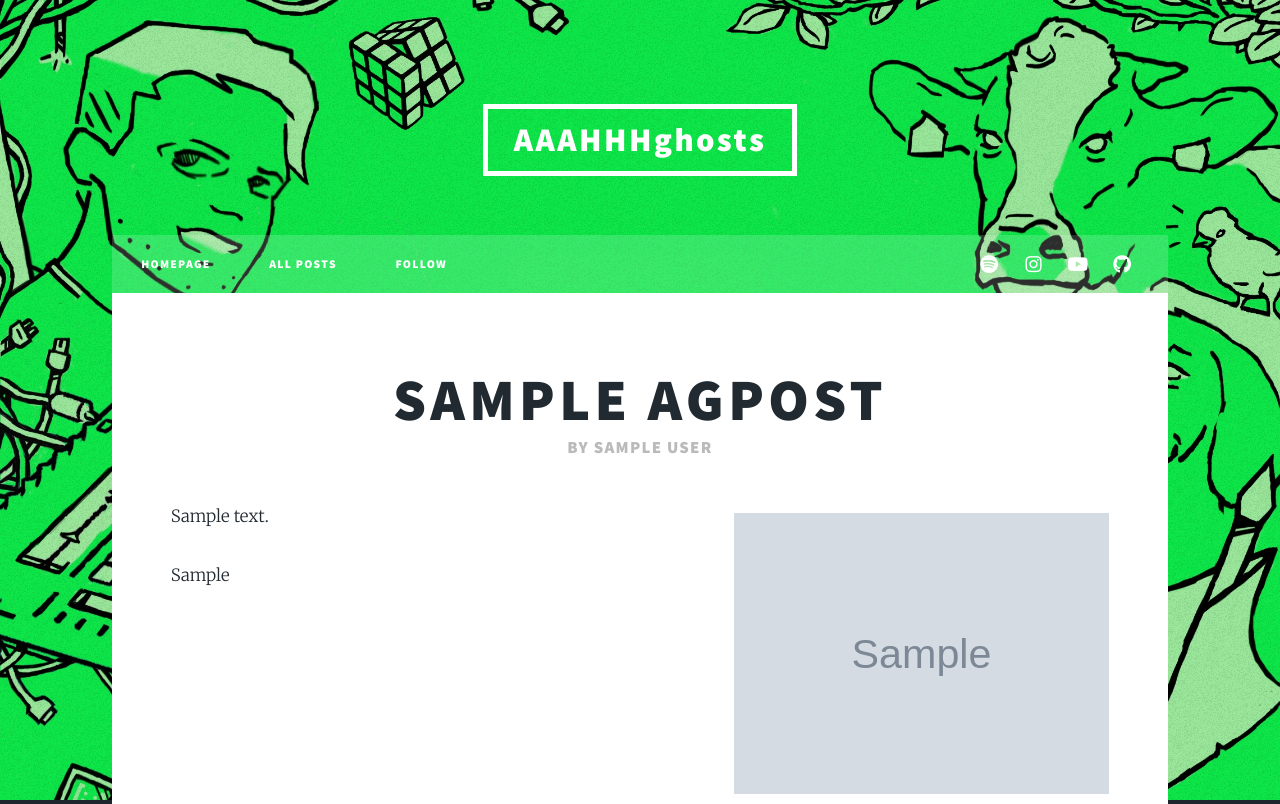
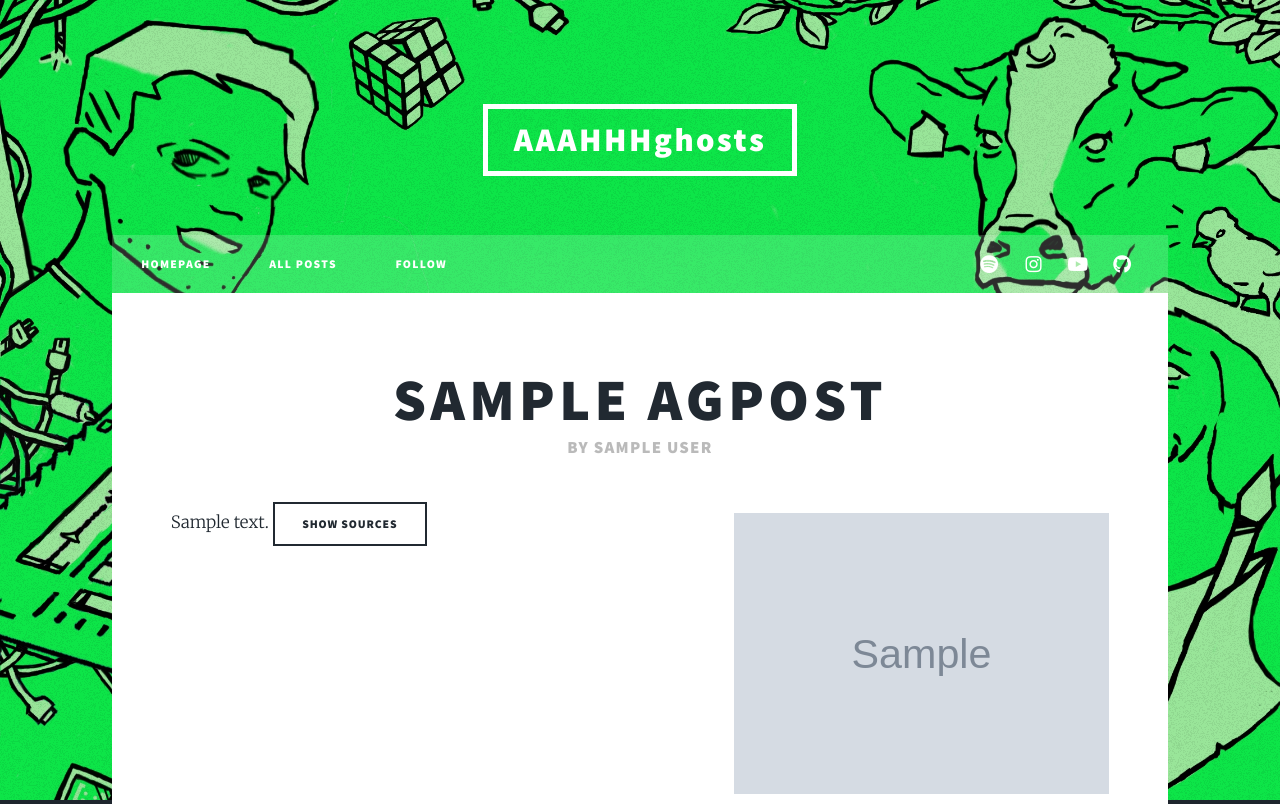
Before and after one commit to stephenbusic/wethesentient_webapp, a Django app: template src/templates/agpost.html in a window 1280 px wide. Shown: the top 804 px of the page. Run offline with Django 3.2, Linux system fonts and the light colour scheme; a user stored in the database is signed in; tables that the repository leaves empty hold one stand-in row (values such as "Sample post"); the template is opened without the code that fills it: values that come from a table or form of the project are taken from there, most other values are stand-ins (such as "Sample title", 1, 10 or a date in 2020); grey boxes marked "Sample" are stand-in pictures; some libraries are stand-ins or nearby versions.

Commit message:
Added hide sources feature to posts [attmpt 4]

```diff
--- a/src/templates/agpost.html
+++ b/src/templates/agpost.html
@@ -161,7 +161,7 @@
 
 				//Add toggle "show sources" function to button
 				$("#sources_click").click(function() { show_sources() });
-				$("#sources_click").hide();
+				$("#sources").hide();
 
 				// Get clicked id for each reply_click button in page
 				var clicked_id = currentBtn.id.split('reply_click_')[1];
```
